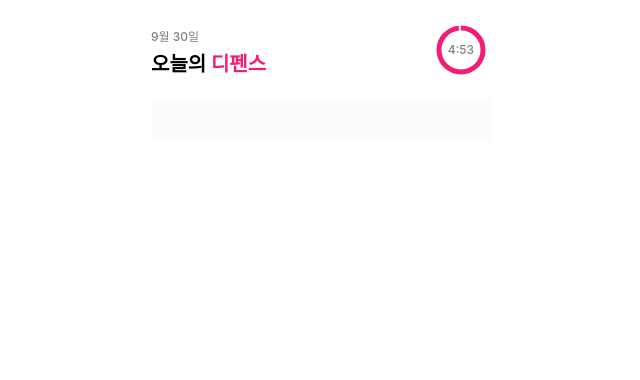
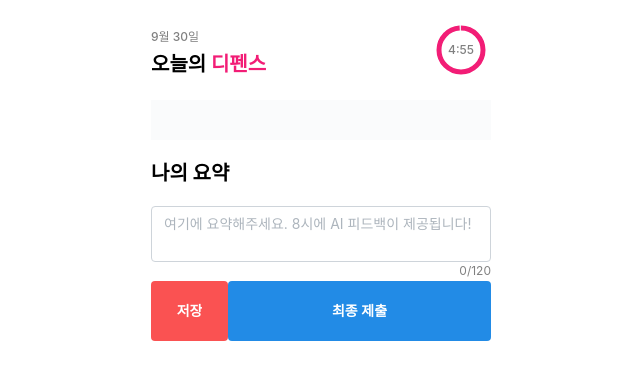
Before and after one commit to codenamenam/ReadWeb, a Next.js app: page / in a window 1280 px wide. Shown: the top 380 px of the page, without its empty margins (319-959 px from the left). Built offline with nearby package versions, Linux system fonts and the light colour scheme; no server answers.

Commit message:
feat: Add submit area

```diff
--- a/pages/index.tsx
+++ b/pages/index.tsx
@@ -4,8 +4,8 @@ import {
   Flex,
   Text,
   Title,
-  Space,
   RingProgress,
+  Textarea,
 } from "@mantine/core";
 
 import { useState, useEffect } from "react";
@@ -112,10 +112,31 @@ export default function Home() {
             style={{
               backgroundColor: " rgba(250, 251, 252, 1)",
               padding: "20px",
+              marginBottom: "20px",
             }}
           >
             <Text style={{ fontSize: "16px" }}>{readData}</Text>
           </div>
+          <Flex direction={"column"}>
+            <Title size={20} style={{ marginBottom: "20px" }}>
+              나의 요약
+            </Title>
+            <Textarea
+              placeholder="여기에 요약해주세요. 8시에 AI 피드백이 제공됩니다!"
+              minRows={10}
+            />
+            <Flex justify={"end"}>
+              <Text style={{ color: "grey", fontSize: "12px" }}>0/120</Text>
+            </Flex>
+            <Flex direction={"row"} justify={"space-between"}>
+              <Button style={{ width: "80px", height: "60px" }} color="red">
+                저장
+              </Button>
+              <Button style={{ width: "280px", height: "60px" }}>
+                최종 제출
+              </Button>
+            </Flex>
+          </Flex>
         </Flex>
       </Center>
     </>
```
